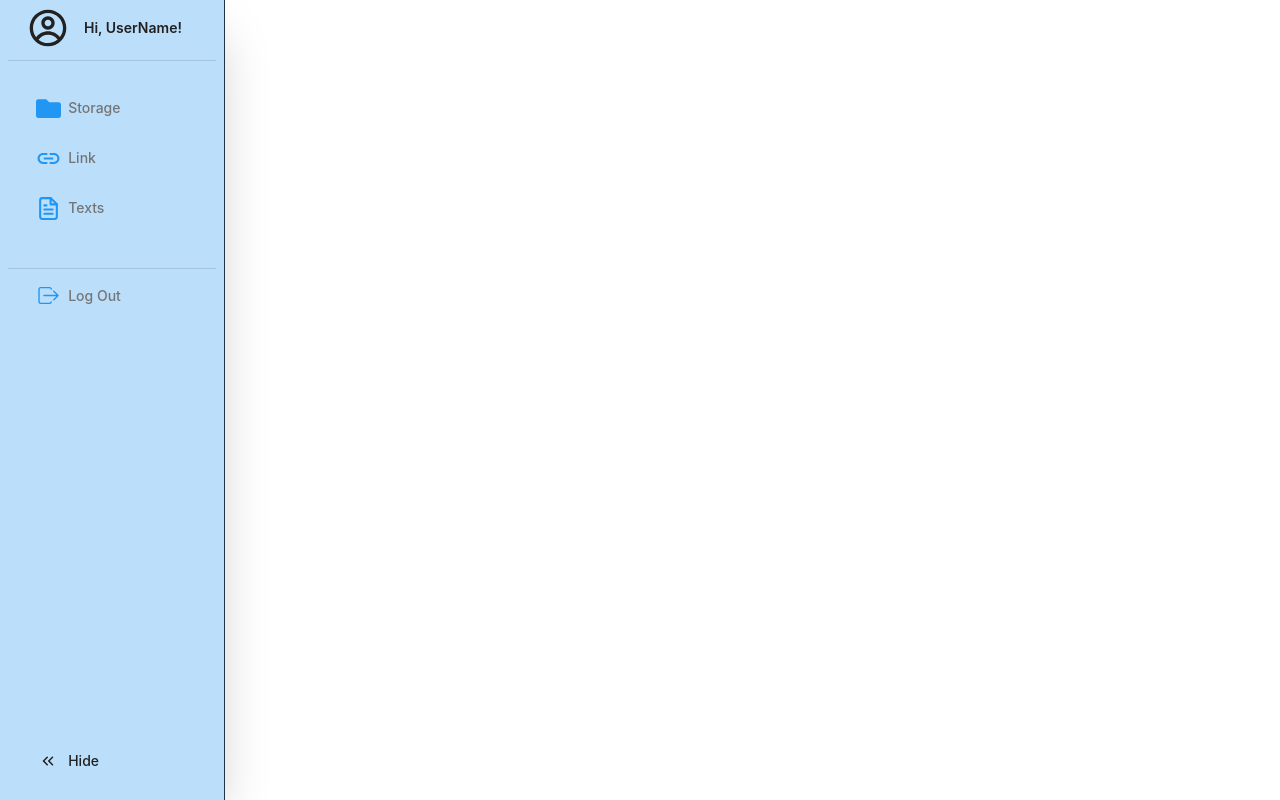
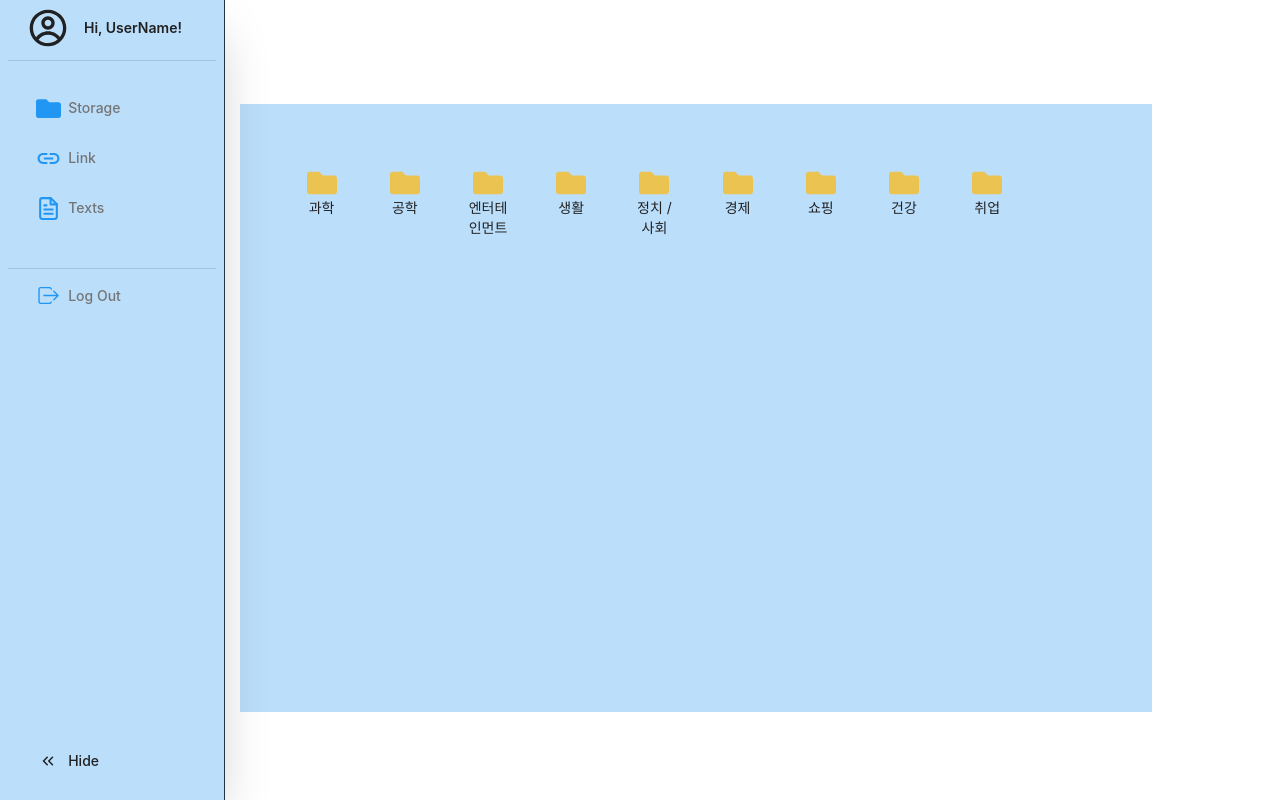
Before and after one commit to animal-squad/project-s-FE, a React (Vite) app: page /main/storage in a window 1280 px wide. Built offline with nearby package versions, Linux system fonts and the light colour scheme.

Commit message:
Feat: Storage Page 구현
폴더 보기 구현
폴더 동적으로 추가 구현

#12

```diff
--- a/src/Pages/BookmarksInFilesPage.tsx
+++ b/src/Pages/BookmarksInFilesPage.tsx
@@ -1,8 +1,12 @@
 import React from "react";
 
 const BookmarksInFilesPage = () => (
-  <div className="w-full h-full flex justify-center items-center">
-    <label className="text-primary_text text-xl font-bold mb-2">Bookmarks in files</label>
+  <div className="relative flex items-center justify-center h-screen w-full">
+    <div className="relative flex justify-center">
+      <label className="text-primary_text text-xl font-bold mb-2">
+        Bookmarks in Files
+      </label>
+    </div>
   </div>
 );
 
--- a/src/Pages/StoragePage.tsx
+++ b/src/Pages/StoragePage.tsx
@@ -1,13 +1,19 @@
-import React from "react";
+// StoragePage.tsx
+import React from 'react';
+import FolderList from '../components/FolderList';
 
-const StoragePage = () => (
-  <div className="relative flex items-center justify-center h-screen w-full">
-    <div className="relative flex justify-center">
-      <label className="text-primary_text text-xl font-bold mb-2">
-        Storage
-      </label>
+const StoragePage: React.FC = () => {
+  return (
+    <div className="flex h-screen">
+      <div className="flex flex-col w-full p-10 px-32">
+        <main className="flex-grow p-4 px-12 pt-0 mb-28 bg-light_primary_color overflow-auto"> {/* 하단 여백 추가 */}
+          <div className="container mx-auto">
+            <FolderList />
+          </div>
+        </main>
+      </div>
     </div>
-  </div>
-);
+  );
+};
 
 export default StoragePage;
--- /dev/null
+++ b/src/components/FolderComponent.tsx
@@ -0,0 +1,19 @@
+// FolderComponent.tsx
+import React from 'react';
+import { FaFolder } from "react-icons/fa";
+
+interface FolderComponentProps {
+  name: string;
+}
+
+const FolderComponent: React.FC<FolderComponentProps> = ({ name }) => {
+  return (
+    <div className="flex flex-col items-center p-2 bg-transparent hover:bg-gray-100">
+      <div className="w-16 h-12 bg-yellow-300 rounded-md mb-2"></div>
+      <FaFolder color='ebc351' size='30' />
+      <span className="text-sm text-center text-primary_text">{name}</span>
+    </div>
+  );
+};
+
+export default FolderComponent;
--- /dev/null
+++ b/src/components/FolderList.tsx
@@ -0,0 +1,30 @@
+// FolderList.tsx
+import React from 'react';
+import FolderComponent from './FolderComponent';
+
+
+const folders = [
+    { id: 1, name: '과학' },
+    { id: 2, name: '공학' },
+    { id: 3, name: '엔터테인먼트' },
+    { id: 4, name: '생활' },
+    { id: 5, name: '정치 / 사회' },
+    { id: 6, name: '경제' },
+    { id: 7, name: '쇼핑' },
+    { id: 8, name: '건강' },
+    { id: 9, name: '취업' },
+
+    // 필요에 따라 동적으로 추가 가능
+];
+
+const FolderList: React.FC = () => {
+    return (
+      <div className="grid grid-cols-2 sm:grid-cols-3 md:grid-cols-4 lg:grid-cols-5 xl:grid-cols-10 gap-4 justify-center"> {/* 중앙 정렬을 위한 클래스 추가 */}
+        {folders.map(folder => (
+          <FolderComponent key={folder.id} name={folder.name} />
+        ))}
+      </div>
+    );
+  };
+
+export default FolderList;
--- a/tailwind.config.js
+++ b/tailwind.config.js
@@ -18,6 +18,7 @@ export default {
       light_primary_color: '#bbdefb',
       dark_primary_color: '#1976d2',
       divider: '#bdbdbd',
+      folder_color: '#ebc351'
     }
   },
   plugins: [],
```
